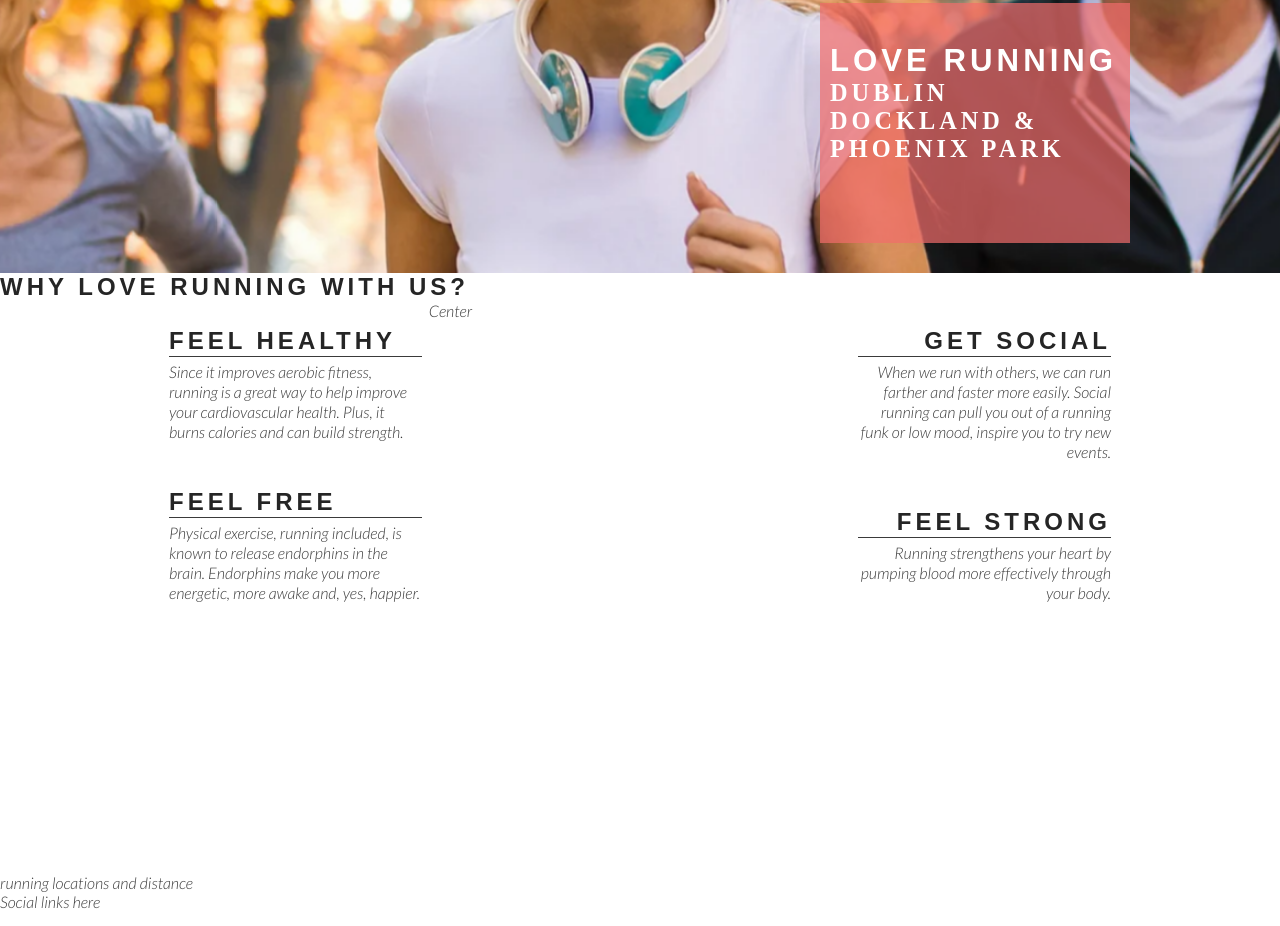
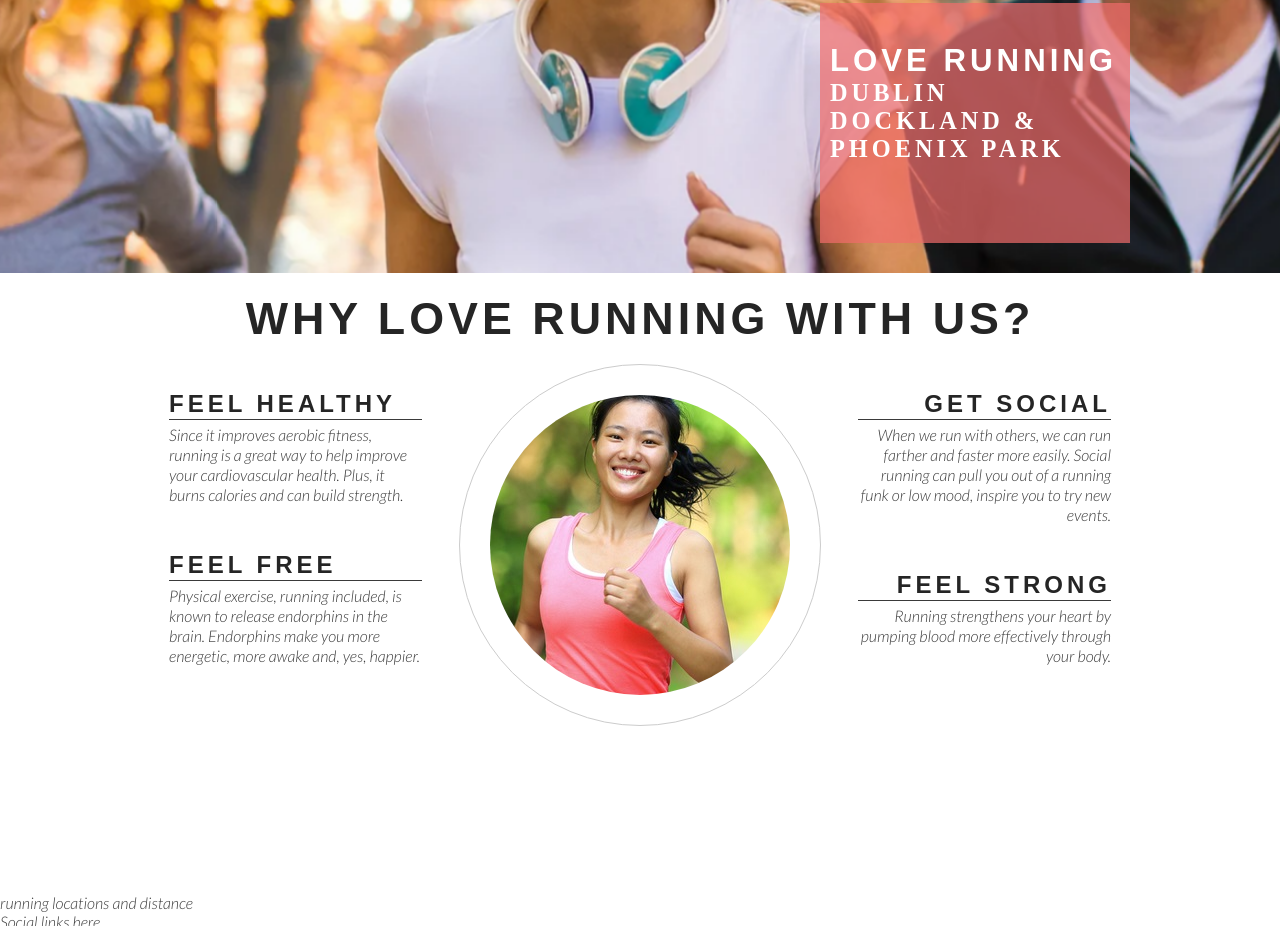
Before and after one commit to Fwhiterabbit/love-running2, a plain HTML site: page index.html in a window 1280 px wide. Shown: the part 402-1328 px from the top of the page. Drawn offline with Linux system fonts and the light colour scheme.

Commit message:
Add club ethos central image and style into a circle

```diff
--- a/assets/css/style.css
+++ b/assets/css/style.css
@@ -166,3 +166,26 @@ hr {
 .right-about-heading p {
     text-align: right;
 }
+
+#welcome {
+    text-align: center;
+    margin: 20px 0;
+    font-size: 280%;
+}
+
+#circle-container {
+    width: 300px;
+    height: 300px;
+    padding: 30px;
+    border-style: solid;
+    border-color: #ccc;
+    border-width: 1px;
+    border-radius: 50%;
+    margin: 0 auto;
+}
+
+#circle-cover-bg {
+    background: url('../images/ethos-center-image.jpg') no-repeat center center;
+    height: 100%;
+    border-radius: 50%;
+}
--- a/index.html
+++ b/index.html
@@ -38,7 +38,7 @@
         </div>
     </section>
     <section id="club-ethos">
-        <h1>Why Love Running With Us?</h1>
+        <h2 id="welcome">Why Love Running With Us?</h2>
         <div id="left-about">
             <div class="left-about-heading">
                 <h2>Feel Healthy</h2>
@@ -70,7 +70,11 @@
                 </p>
             </div>
         </div>
-        <div id="center-about">Center</div>
+        <div id="center-about">
+            <div id="circle-container">
+                <div id="circle-cover-bg"></div>
+            </div>
+        </div>
     </section>
     <section>running locations and distance</section>
     <footer>Social links here</footer>
```
Also changed, not shown: assets/images/ethos-center-image.jpg (added).
